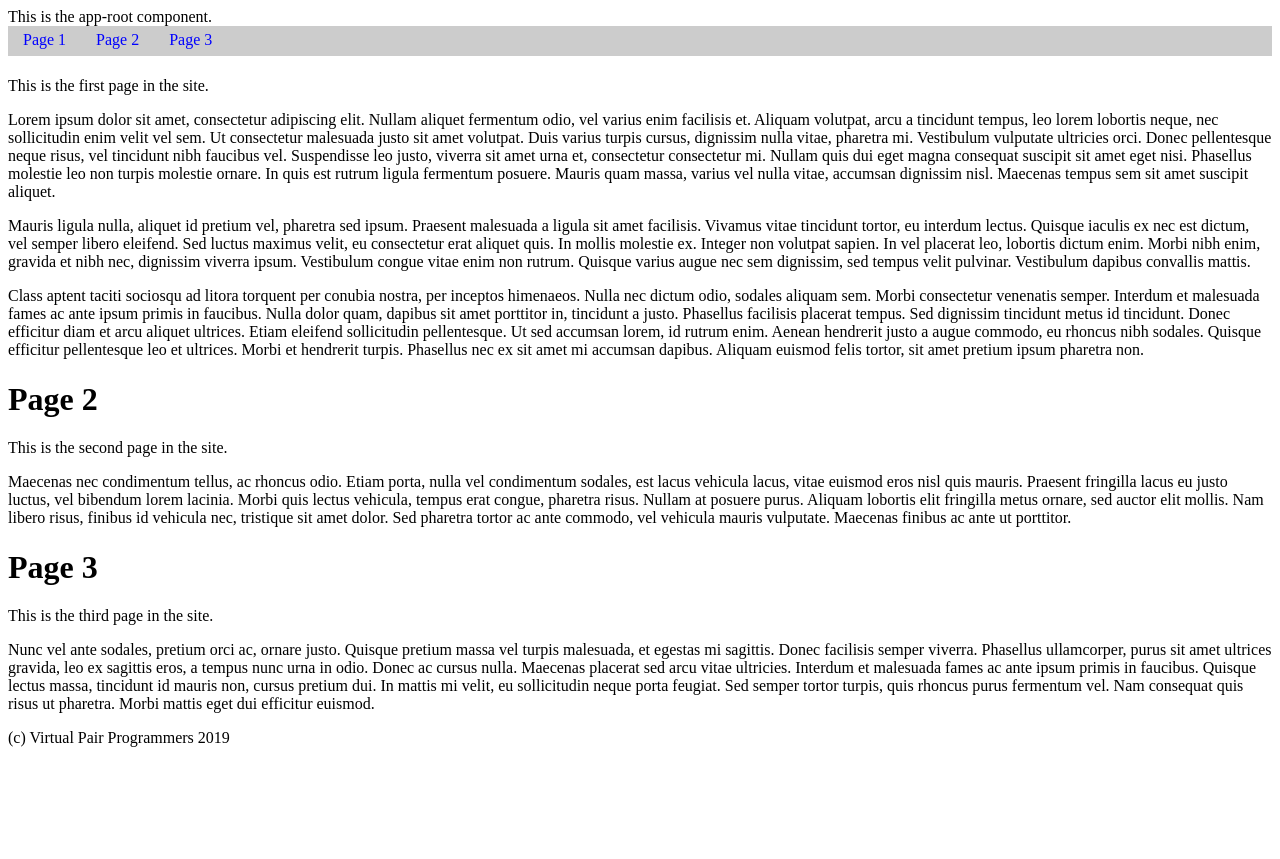
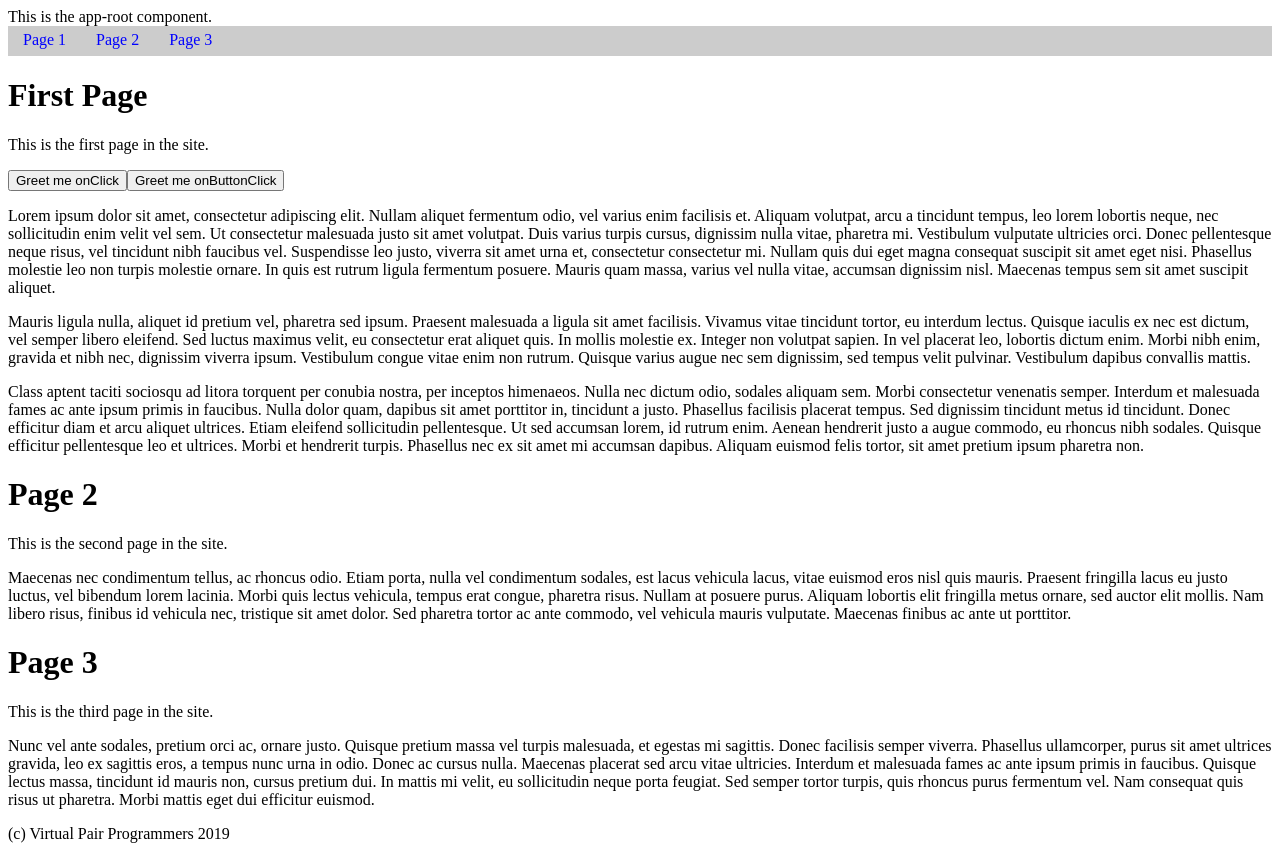
Before and after one commit to elBibi/SimpleAngularApp, an Angular app: page / in a window 1280 px wide. Before the commit the page ends 800 px from the top, so only its background shows below. Built offline with nearby package versions, Linux system fonts and the light colour scheme.

Commit message:
Simple Event Binding

```diff
--- a/src/app/page1/page1.component.html
+++ b/src/app/page1/page1.component.html
@@ -1,6 +1,8 @@
 <h1>{{pageName}}</h1>
 <p>This is the first page in the site.</p>
-<p>Lorem ipsum dolor sit amet, consectetur adipiscing elit. Nullam aliquet fermentum odio, vel varius enim facilisis
+<button onClick="alert('hello')">Greet me onClick</button>
+<button (click)="onButtonClick()">Greet me onButtonClick</button>
+<p (mouseenter)="onButtonClick()">Lorem ipsum dolor sit amet, consectetur adipiscing elit. Nullam aliquet fermentum odio, vel varius enim facilisis
   et. Aliquam volutpat, arcu a tincidunt tempus, leo lorem lobortis neque, nec sollicitudin enim velit vel sem.
   Ut consectetur malesuada justo sit amet volutpat. Duis varius turpis cursus, dignissim nulla vitae, pharetra mi.
   Vestibulum vulputate ultricies orci. Donec pellentesque neque risus, vel tincidunt nibh faucibus vel.
--- a/src/app/page1/page1.component.ts
+++ b/src/app/page1/page1.component.ts
@@ -7,9 +7,16 @@ import { Component, OnInit } from '@angular/core';
 })
 export class Page1Component implements OnInit {
 
+  pageName ='Page 1 Mik';
+
   constructor() { }
 
   ngOnInit(): void {
+    setTimeout(()=>{this.pageName='First Page'},5000)
+  }
+
+  onButtonClick(){
+    alert('Hello - Today is:'+new Date());
   }
 
 }
```
